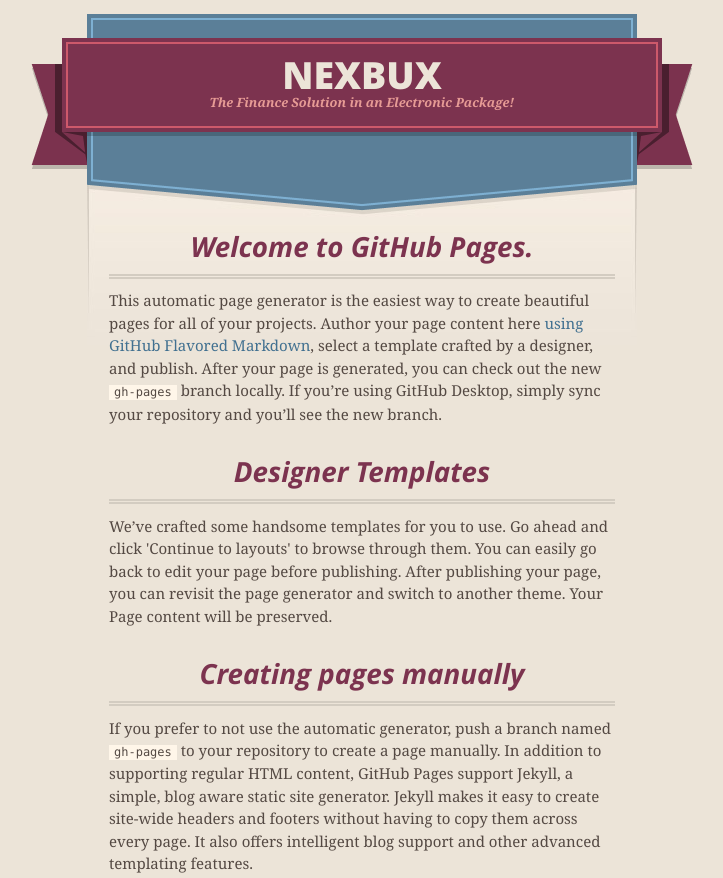
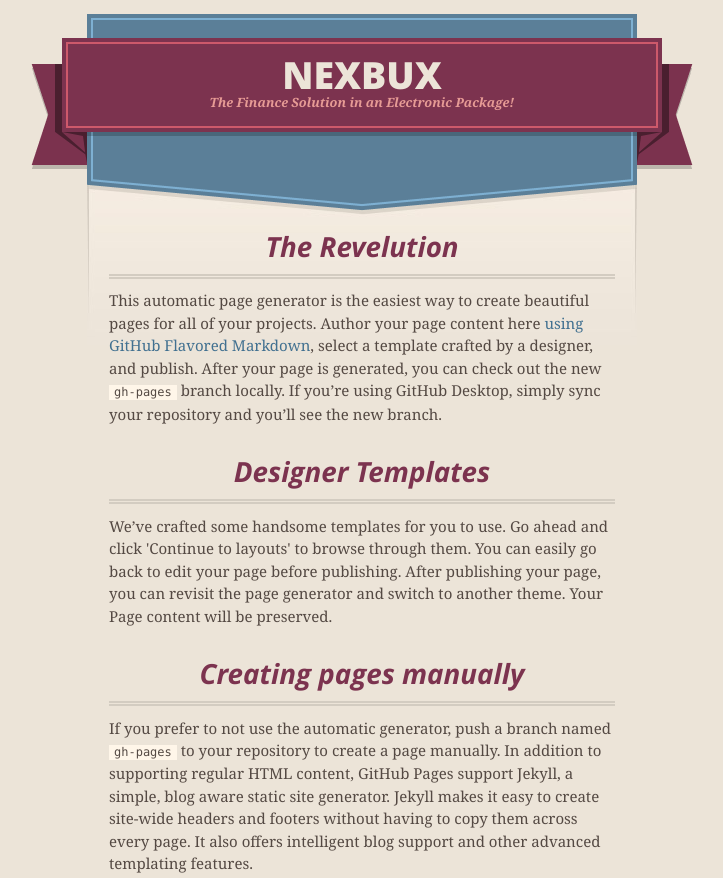
Before and after one commit to CinCard/CinCard.github.io, a plain HTML site: page index.html in a window 1280 px wide. Shown: the top 878 px of the page, without its empty margins (278-1001 px from the left). Drawn offline with nearby package versions, Linux system fonts and the light colour scheme.

Commit message:
Update index.html

```diff
--- a/index.html
+++ b/index.html
@@ -45,7 +45,7 @@
 
       <section id="main_content">
         <h3>
-<a id="welcome-to-github-pages" class="anchor" href="#welcome-to-github-pages" aria-hidden="true"><span aria-hidden="true" class="octicon octicon-link"></span></a>Welcome to GitHub Pages.</h3>
+<a id="The Revelution" class="anchor" href="#about-us" aria-hidden="true"><span aria-hidden="true" class="octicon octicon-link"></span></a>The Revelution</h3>
 
 <p>This automatic page generator is the easiest way to create beautiful pages for all of your projects. Author your page content here <a href="https://guides.github.com/features/mastering-markdown/">using GitHub Flavored Markdown</a>, select a template crafted by a designer, and publish. After your page is generated, you can check out the new <code>gh-pages</code> branch locally. If you’re using GitHub Desktop, simply sync your repository and you’ll see the new branch.</p>
 
```
